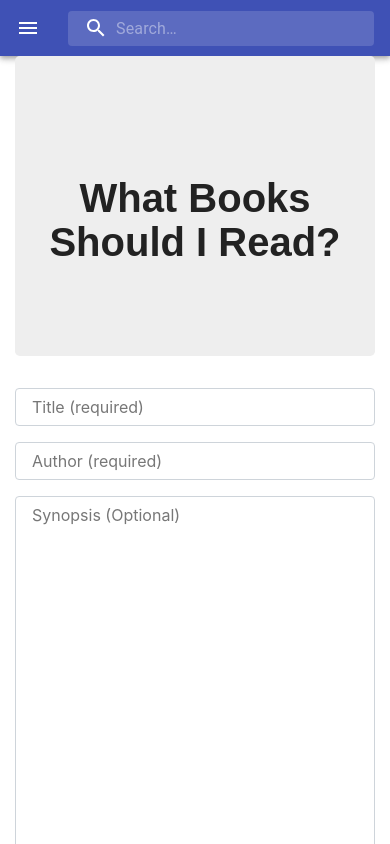
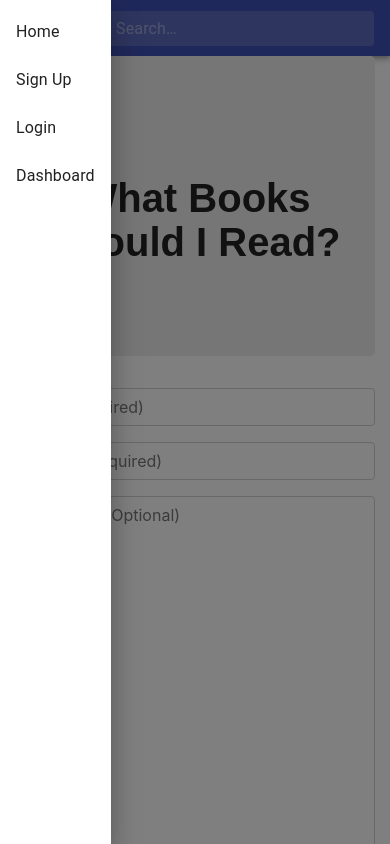
Before and after one commit to KannaVairavan/Travel-App, a React (Create React App) app in the folder client/: page / in a window 390 px wide. Both pictures are taken after a click on the button "open drawer". Shown: the top 844 px of the page. Built offline with nearby package versions, Linux system fonts and the light colour scheme; a web font is replaced by a local one.

Commit message:
added open close functionality to hamburger icon

```diff
--- a/client/src/components/Nav/index.js
+++ b/client/src/components/Nav/index.js
@@ -1,4 +1,5 @@
 import React from 'react';
+import clsx from 'clsx';
 import AppBar from '@material-ui/core/AppBar';
 import Toolbar from '@material-ui/core/Toolbar';
 import IconButton from '@material-ui/core/IconButton';
@@ -7,8 +8,18 @@ import InputBase from '@material-ui/core/InputBase';
 import { fade, makeStyles } from '@material-ui/core/styles';
 import MenuIcon from '@material-ui/icons/Menu';
 import SearchIcon from '@material-ui/icons/Search';
+import Drawer from '@material-ui/core/Drawer';
+import List from '@material-ui/core/List';
+import ListItem from '@material-ui/core/ListItem';
+import ListItemText from '@material-ui/core/ListItemText';
 
 const useStyles = makeStyles((theme) => ({
+  list: {
+    width: 250,
+  },
+  fullList: {
+    width: 'auto',
+  },
   root: {
     flexGrow: 1,
   },
@@ -65,6 +76,30 @@ const useStyles = makeStyles((theme) => ({
 
 export default function SearchAppBar() {
   const classes = useStyles();
+  const anchor = 'left';
+  const [state, setState] = React.useState(false);
+  const toggleDrawer = (open) => (event) => {
+    if (event.type === 'keydown' && (event.key === 'Tab' || event.key === 'Shift')) {
+      return;
+    }
+    setState(open);
+  };
+  const list = (anchor) => (
+    <div
+      className={clsx(classes.list, classes.fullList)}
+      role="presentation"
+      onClick={toggleDrawer(anchor, false)}
+      onKeyDown={toggleDrawer(anchor, false)}
+    >
+      <List>
+        {['Home', 'Sign Up', 'Login', 'Dashboard'].map((text, index) => (
+          <ListItem button key={text}>
+            <ListItemText primary={text} />
+          </ListItem>
+        ))}
+      </List>
+    </div>
+  );
 
   return (
     <div className={classes.root}>
@@ -76,7 +111,14 @@ export default function SearchAppBar() {
             color="inherit"
             aria-label="open drawer"
           >
-            <MenuIcon />
+
+            <React.Fragment key={anchor}>
+            <MenuIcon onClick={toggleDrawer(true)}>{anchor}</MenuIcon>
+            <Drawer anchor={anchor} open={state} onClose={toggleDrawer(false)}>
+            {list(anchor)}
+            </Drawer>
+            </React.Fragment>
+
           </IconButton>
           <Typography className={classes.title} variant="h6" noWrap>
             TravelApp
```
